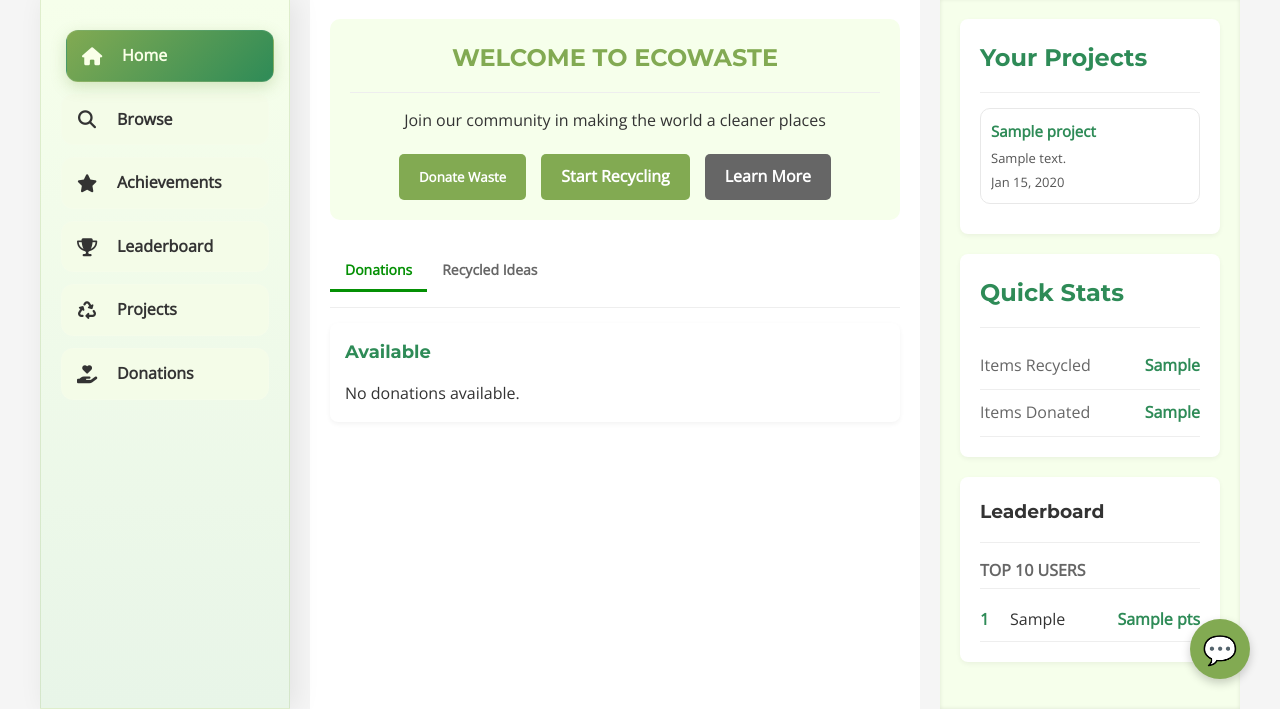
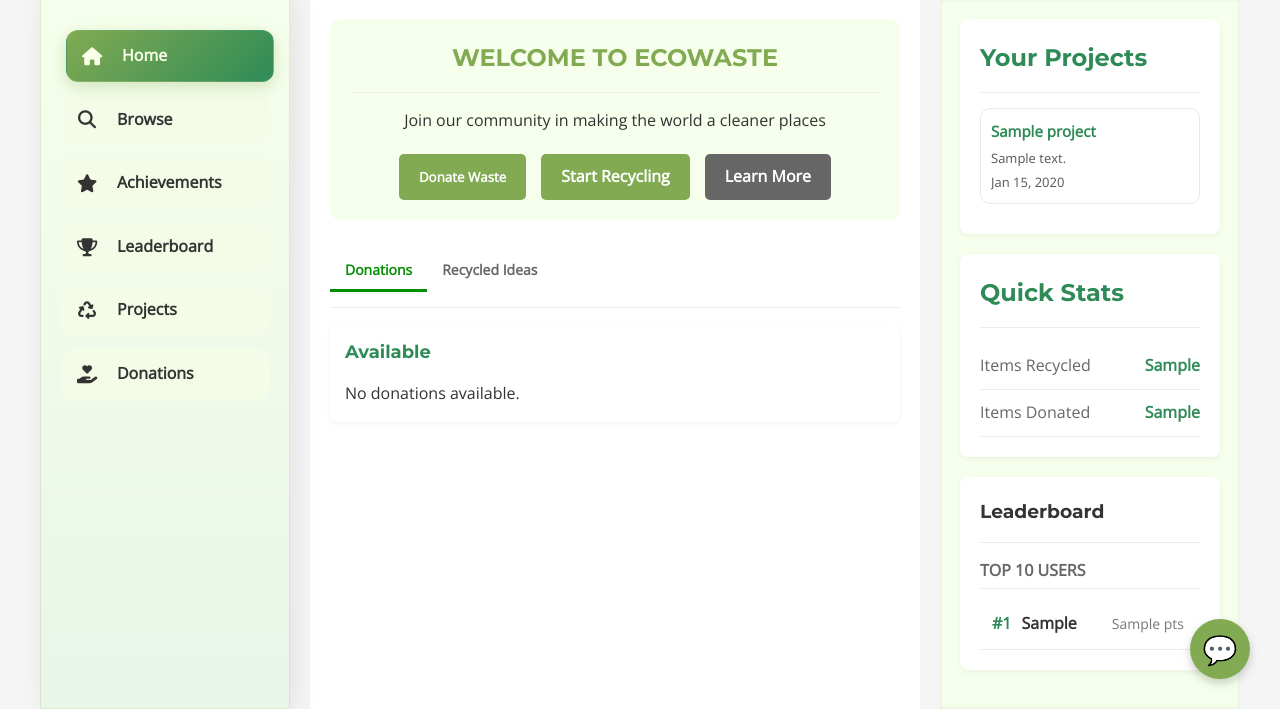
Before and after one commit to Raishem/Ecowasteee, a PHP site: page /ecowaste/homepage.php in a window 1280 px wide. Shown: the part 91-800 px from the top of the page. Run offline with PHP 8.4, Linux system fonts and the light colour scheme; the visitor is signed in with stand-in values (Sample User, id 1); tables that the repository leaves empty or names only in its code hold one stand-in row (values such as "Sample post"); grey boxes marked "Sample" are stand-in pictures.

Commit message:
update rightsidebar leaderboard clickable and scroll

```diff
--- a/assets/css/homepage.css
+++ b/assets/css/homepage.css
@@ -1857,3 +1857,52 @@ input[type="file"] {
 #requestPopup {
   z-index: 1002;
 }
+
+.leaderboard-scroll {
+    max-height: 300px;
+    overflow-y: auto;
+    padding-right: 4px;
+    scrollbar-width: thin;
+}
+
+.leaderboard-item-link {
+    text-decoration: none;
+    color: inherit;
+}
+
+.leaderboard-item {
+    display: flex;
+    align-items: center;
+    justify-content: space-between;
+    padding: 12px;
+    transition: transform 0.2s, box-shadow 0.2s;
+}
+
+.leaderboard-item:hover {
+    transform: translateY(-2px);
+    box-shadow: 0 3px 8px rgba(0,0,0,0.05);
+}
+
+.leaderboard-rank {
+    font-weight: 700;
+    color: #2e8b57;
+    margin-right: 10px;
+    flex-shrink: 0;
+}
+
+.leaderboard-info {
+    flex: 1;
+    display: flex;
+    justify-content: space-between;
+    align-items: center;
+}
+
+.leader-name {
+    font-weight: 600;
+    color: #333;
+}
+
+.leader-points {
+    font-size: 14px;
+    color: #777;
+}
--- a/homepage.php
+++ b/homepage.php
@@ -259,7 +259,7 @@ while ($row = $result->fetch_assoc()) $projects[] = $row;
 
 // Fetch leaderboard
 $leaders = [];
-$result = $conn->query("SELECT first_name, points FROM users ORDER BY points DESC LIMIT 10");
+$result = $conn->query("SELECT user_id, first_name, points FROM users ORDER BY points DESC LIMIT 10");
 while ($row = $result->fetch_assoc()) $leaders[] = $row;
 
 /* Helper to render nested comments remains the same if you have it earlier.
@@ -785,13 +785,24 @@ function render_comments($comments, $donation_id, $parent_id = NULL) {
                 <div class="leaderboard-header">
                     <span>TOP 10 USERS</span>
                 </div>
-                <?php foreach ($leaders as $i => $leader): ?>
-                <div class="leaderboard-item">
-                    <span class="rank"><?= $i + 1 ?></span>
-                    <span class="name"><?= htmlspecialchars($leader['first_name']) ?></span>
-                    <span class="points"><?= htmlspecialchars($leader['points']) ?> pts</span>
+
+                <div class="leaderboard-scroll">
+                    <?php if (count($leaders) === 0): ?>
+                        <p>No users yet.</p>
+                    <?php else: ?>
+                        <?php foreach ($leaders as $i => $leader): ?>
+                            <a href="profile_view.php?user_id=<?= (int)$leader['user_id'] ?>" class="leaderboard-item-link">
+                                <div class="leaderboard-item">
+                                    <div class="leaderboard-rank">#<?= $i + 1 ?></div>
+                                    <div class="leaderboard-info">
+                                        <strong class="leader-name"><?= htmlspecialchars($leader['first_name']) ?></strong>
+                                        <div class="leader-points"><?= htmlspecialchars($leader['points']) ?> pts</div>
+                                    </div>
+                                </div>
+                            </a>
+                        <?php endforeach; ?>
+                    <?php endif; ?>
                 </div>
-                <?php endforeach; ?>
             </div>
         </div>
     </div>
```
